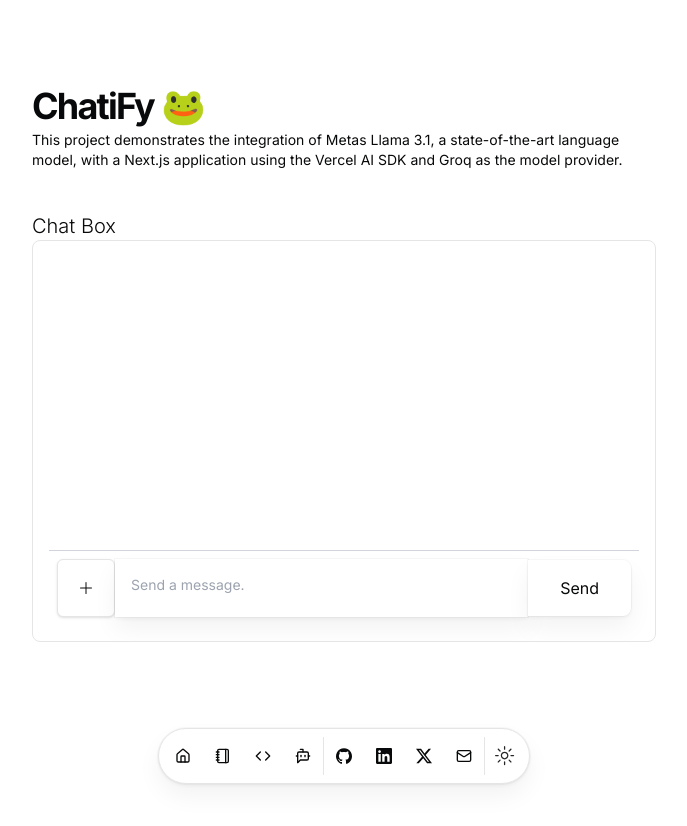
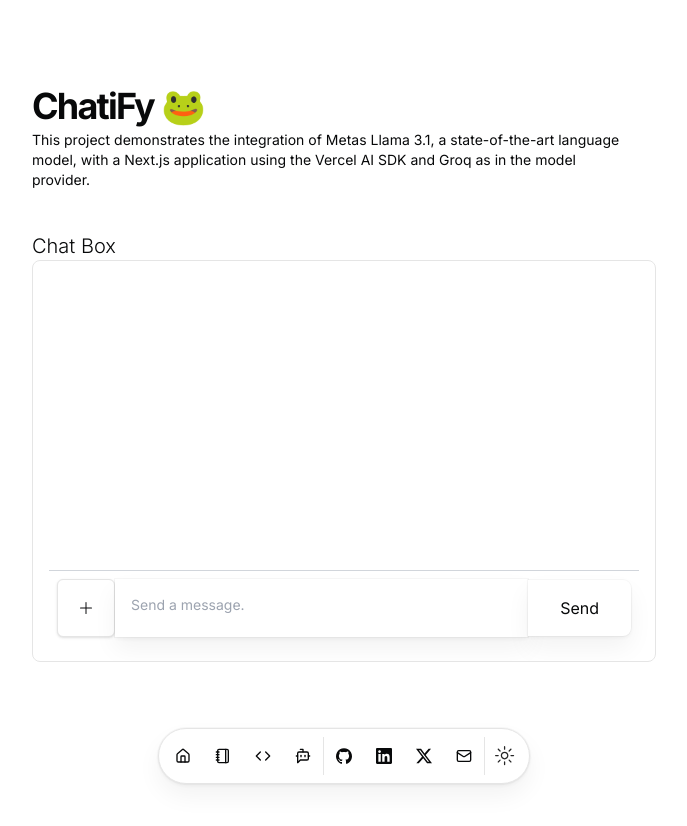
Before and after one commit to pockerCode/Portfolio-shafi, a Next.js app: page /chat-bot-ai in a window 1280 px wide. Shown: the top 826 px of the page, without its empty margins (296-983 px from the left). Built offline with nearby package versions, Linux system fonts and the light colour scheme.

Commit message:
fixed error

```diff
--- a/src/app/chat-bot-ai/page.tsx
+++ b/src/app/chat-bot-ai/page.tsx
@@ -38,7 +38,7 @@ export default function Page() {
                   className="max-w-[600px] md:text-sm"
                   delay={BLUR_FADE_DELAY}
                   text={
-                    "This project demonstrates the integration of Metas Llama 3.1, a state-of-the-art language model, with a Next.js application using the Vercel AI SDK and Groq as the model provider."
+                    "This project demonstrates the integration of Metas Llama 3.1, a state-of-the-art language model, with a Next.js application using the Vercel AI SDK and Groq as in the model provider."
                   }
                 />
               </div>
```
